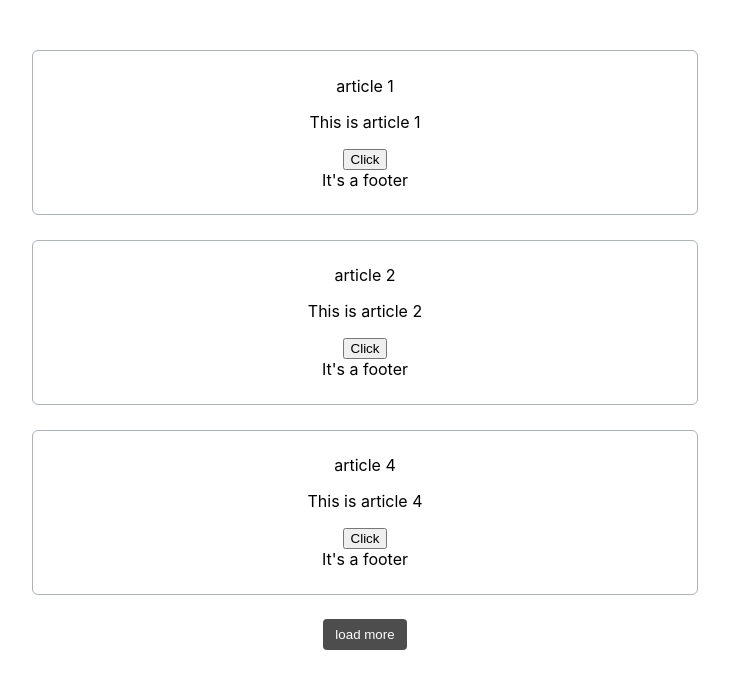
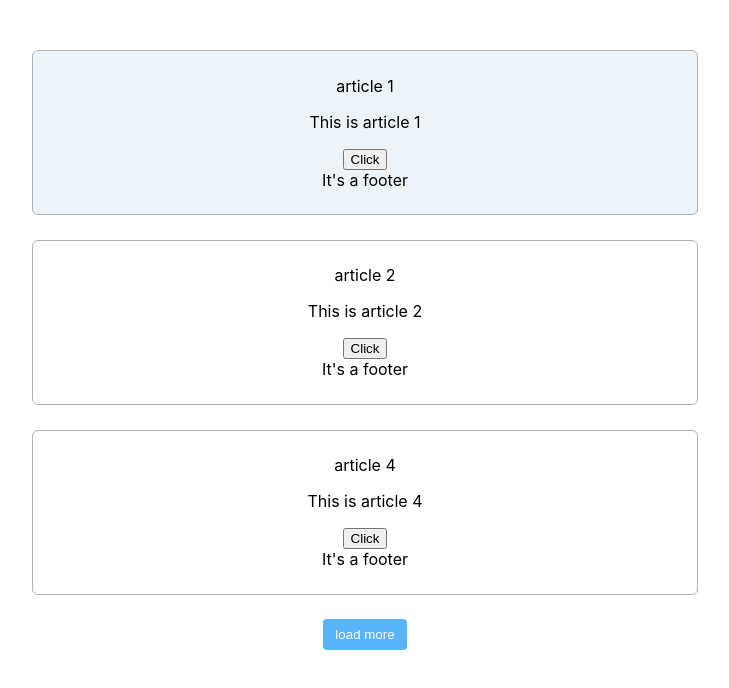
Before and after one commit to maryamghorbani/LearnReactJs, a React (Create React App) app: page / in a window 1280 px wide. In both pictures the pointer is over the element 640 px from the left and 132 px from the top of the page. Shown: the top 688 px of the page, without its empty margins (275-1004 px from the left). Built offline with nearby package versions, Linux system fonts and the light colour scheme.

Commit message:
change some styles

```diff
--- a/src/App.js
+++ b/src/App.js
@@ -100,7 +100,7 @@ class App extends Component{
     render() {
         let articleList = this.state.articles.map(article => article.active ? <Card key={article.id} title={article.title} body={article.body} /> : null)
         let btnStyles = {
-            backgroundColor : '#4e4d4d',
+            backgroundColor : '#56b4fc',
             color : 'white',
             borderRadius : '4px',
             border : 'none',
--- a/src/components/Card.css
+++ b/src/components/Card.css
@@ -5,3 +5,6 @@
     margin: 2% auto;
     width: 50%;
 }
+.card:hover {
+    background-color: #ecf4fa;
+}
```
